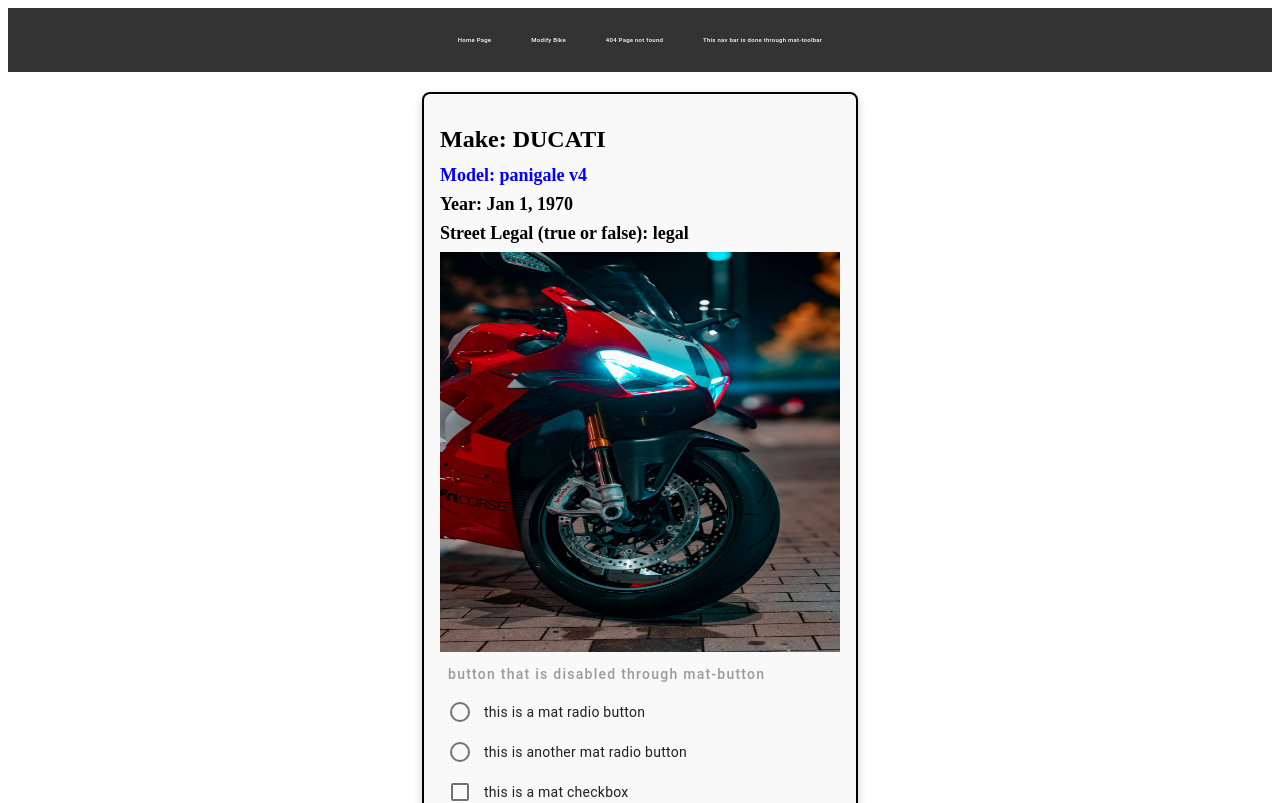
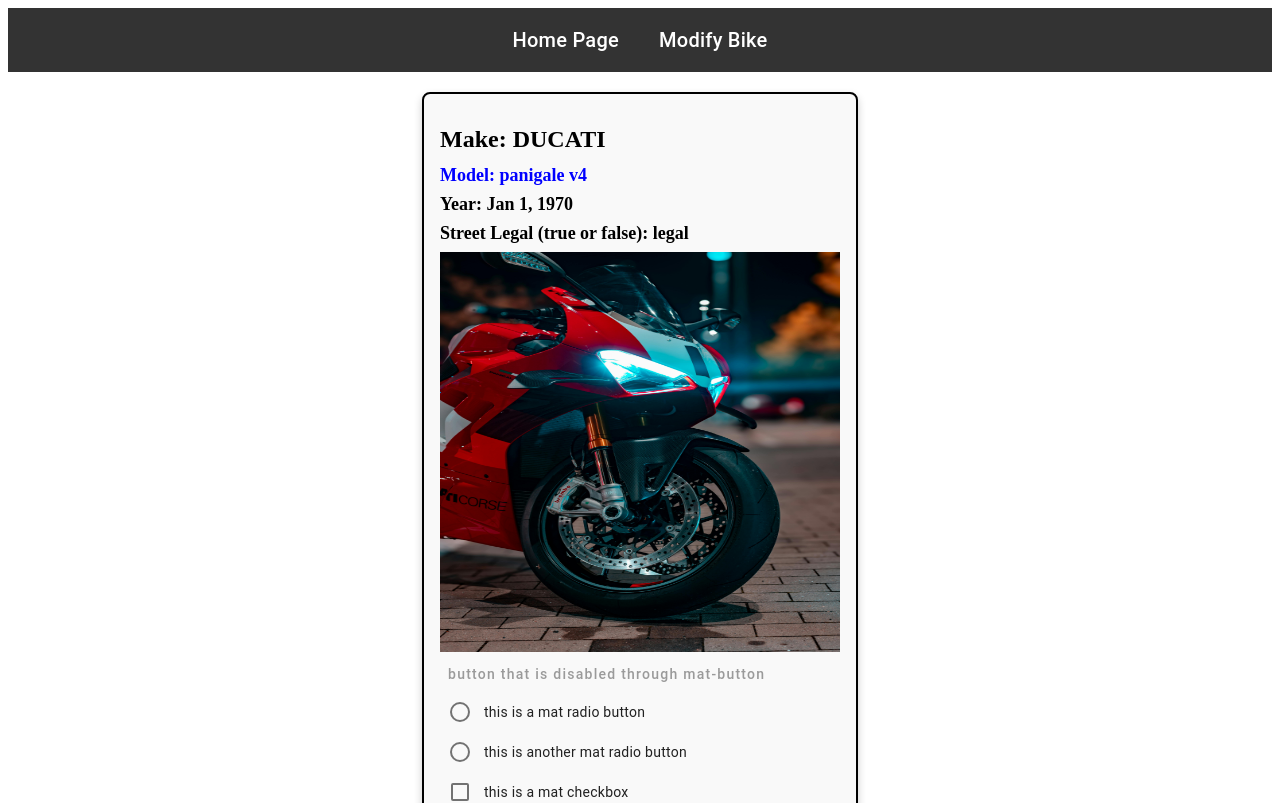
Before and after one commit to GShamoon/Giovanni_Shamoon_Learning_Angular, an Angular app: page /bikes in a window 1280 px wide. Shown: the top 803 px of the page. Built offline with nearby package versions, Linux system fonts and the light colour scheme.

Commit message:
refactored the mat tool bar

```diff
--- a/src/app/app.component.css
+++ b/src/app/app.component.css
@@ -32,6 +32,6 @@
   /*padding: 50%;*/
 }
 
-a{
-  font-size: 6px;
-}
+/*a{*/
+/*  font-size: 6px;*/
+/*}*/
--- a/src/app/app.component.html
+++ b/src/app/app.component.html
@@ -3,7 +3,7 @@
 <mat-toolbar class = "toolbar">
   <a routerLink = "bikes" routerLinkActive = "Active">Home Page</a>
   <a routerLink = "modify-bike" routerLinkActive = "Active">Modify Bike</a>
-  <a routerLink = "**" routerLinkActive = "Active">404 Page not found</a>
-  <a>This nav bar is done through mat-toolbar</a>
+<!--  <a routerLink = "**" routerLinkActive = "Active">404 Page not found</a>-->
+<!--  <a>This nav bar is done through mat-toolbar</a>-->
 </mat-toolbar>
 <router-outlet></router-outlet>
```
